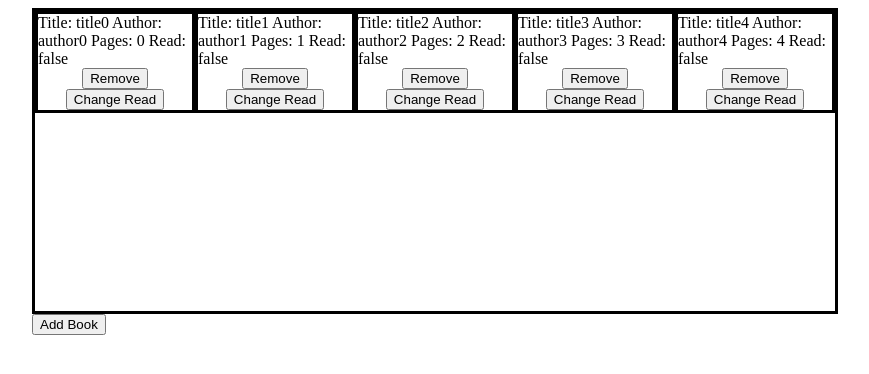
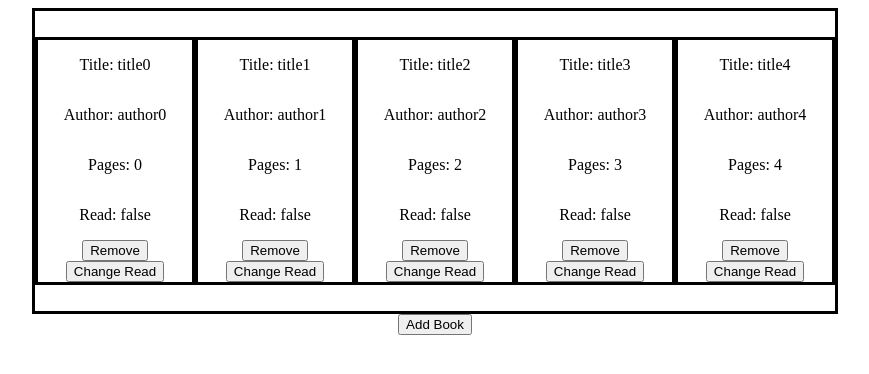
Before and after one commit to aaymecho/library-odin, a plain HTML site: page index.html in a window 1280 px wide. Shown: the whole page, without its empty margins (205-1074 px from the left). Drawn offline with Linux system fonts and the light colour scheme.

Commit message:
revised functionality + removed comments

```diff
--- a/main.js
+++ b/main.js
@@ -1,14 +1,8 @@
-// Get container element
 const container = document.querySelector('.container');
-
-// Initialize library array
-let myLibrary = [];
-
-// Create a shelve element
+const myLibrary = [];
 const shelve = document.createElement('div');
 shelve.className = 'shelve';
 
-// Book constructor function
 function Book(title, author, pages, read) {
   this.title = title;
   this.author = author;
@@ -16,96 +10,83 @@ function Book(title, author, pages, read) {
   this.read = read;
 }
 
-// Add book to library
 function addBookToLibrary(book) {
   myLibrary.push(book);
   displayBooks();
 }
 
-// Display books
 function displayBooks() {
-  // Clear shelve
-  shelve.replaceChildren();
+  shelve.innerHTML = '';
 
-  // Iterate through each book in the library
-  myLibrary.forEach(bookElement => {
-    // Create a book element
-    const book = document.createElement('div');
-    book.className = 'book';
-    book.textContent = `
-      Title: ${bookElement.title}
-      Author: ${bookElement.author}
-      Pages: ${bookElement.pages}
-      Read: ${bookElement.read}`;
+  myLibrary.forEach(book => {
+    const bookElement = document.createElement('div');
+    bookElement.className = 'book';
+    bookElement.innerHTML = `
+      <p>Title: ${book.title}</p>
+      <p>Author: ${book.author}</p>
+      <p>Pages: ${book.pages}</p>
+      <p>Read: ${book.read}</p>`;
 
-    //Remove button to pop out from shelve
-    removeBtn = document.createElement('button');
+    const removeBtn = document.createElement('button');
     removeBtn.textContent = 'Remove';
     removeBtn.addEventListener('click', () => {
-      shelve.removeChild(book);
-    })
+      removeBookFromLibrary(book);
+    });
 
-    //Read change status button
-    readBtn = document.createElement('button');
+    const readBtn = document.createElement('button');
     readBtn.textContent = 'Change Read';
     readBtn.addEventListener('click', () => {
-      book.read = true;
+      book.read = !book.read;
+      displayBooks();
     });
-    book.appendChild(removeBtn);
-    book.appendChild(readBtn);
 
-    // Append book element to shelve
-    shelve.appendChild(book);
+    bookElement.appendChild(removeBtn);
+    bookElement.appendChild(readBtn);
+
+    shelve.appendChild(bookElement);
   });
 }
 
-// Create an "Add Book" button
+function removeBookFromLibrary(book) {
+  const bookIndex = myLibrary.indexOf(book);
+  if (bookIndex !== -1) {
+    myLibrary.splice(bookIndex, 1);
+    displayBooks();
+  }
+}
+
 const button = document.createElement('button');
 button.textContent = 'Add Book';
+button.style.display = 'block';
+button.style.margin = '0 auto';
 
-// Get form element
 const form = document.querySelector('.form');
-
-// Show form on button click
 button.addEventListener('click', () => {
   form.style.display = 'flex';
   button.style.display = 'none';
 });
 
-// Get submit button
 const submit = document.querySelector('.submit');
-
-// Handle form submission
 submit.addEventListener('click', (evt) => {
   evt.preventDefault();
   form.style.display = 'none';
   button.style.display = 'block';
 
-  // Get form inputs
   const title = document.querySelector('.title');
   const author = document.querySelector('.author');
   const pages = document.querySelector('.pages');
   const read = document.querySelector('.read');
 
-  // Create a new book object
-  Book.prototype.changeRead = function() {
-    this.read = !(this.read);
-  }
   const newBook = new Book(title.value, author.value, pages.value, read.checked);
-
-  // Add book to library and display books
   addBookToLibrary(newBook);
 });
 
-// Add some initial books to the library
 for (let i = 0; i < 5; i++) {
   const newBook = new Book(`title${i}`, `author${i}`, i, false);
   myLibrary.push(newBook);
 }
 
-// Display the books
 displayBooks();
 
-// Append shelve and button to container
 container.appendChild(shelve);
 container.appendChild(button);
--- a/style.css
+++ b/style.css
@@ -13,8 +13,9 @@ body {
   width: 800px;
   height: 300px;
   border: solid;
-  overflow: auto;
   display: flex;
+  justify-content: center;
+  align-items: center;
 }
 
 .book {
@@ -24,6 +25,7 @@ body {
   width: 100%;
   height: fit-content;
   display: flex;
+  text-align: center;
   flex-direction: column;
 }
 
```
